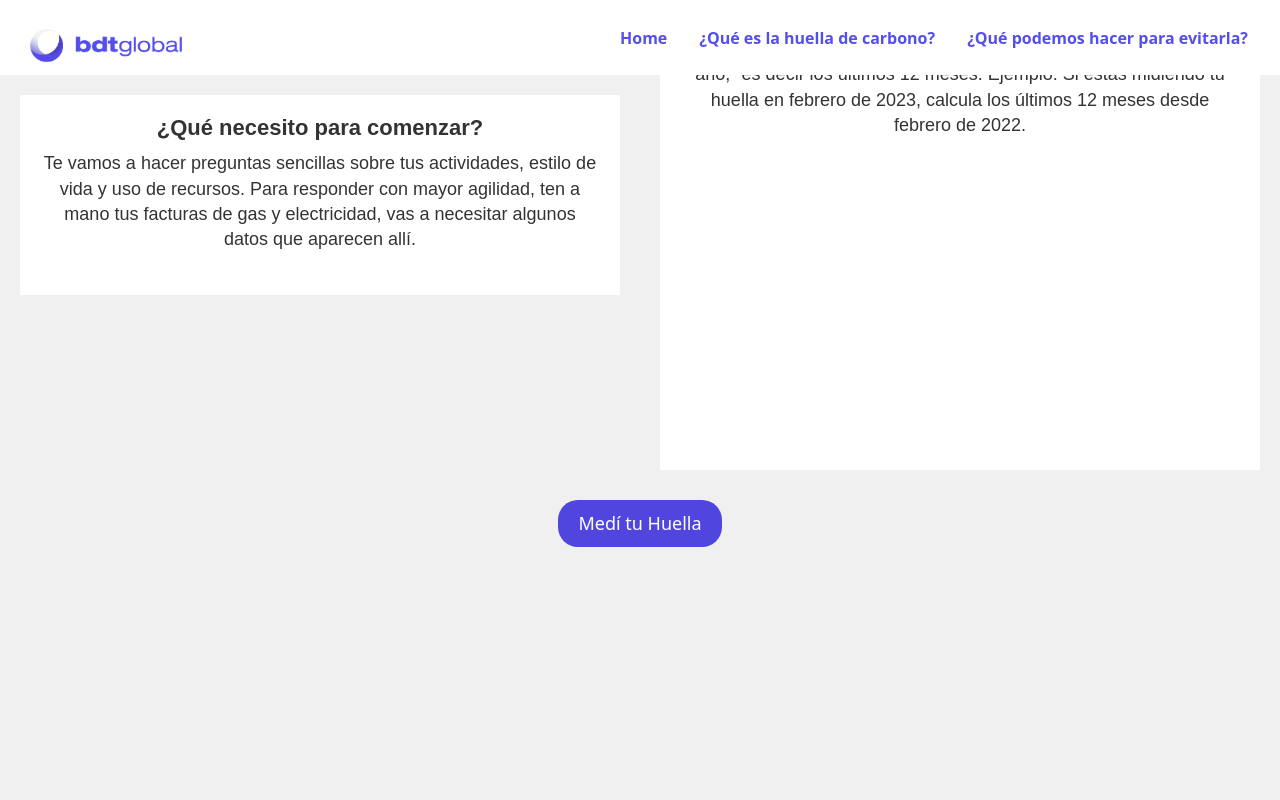
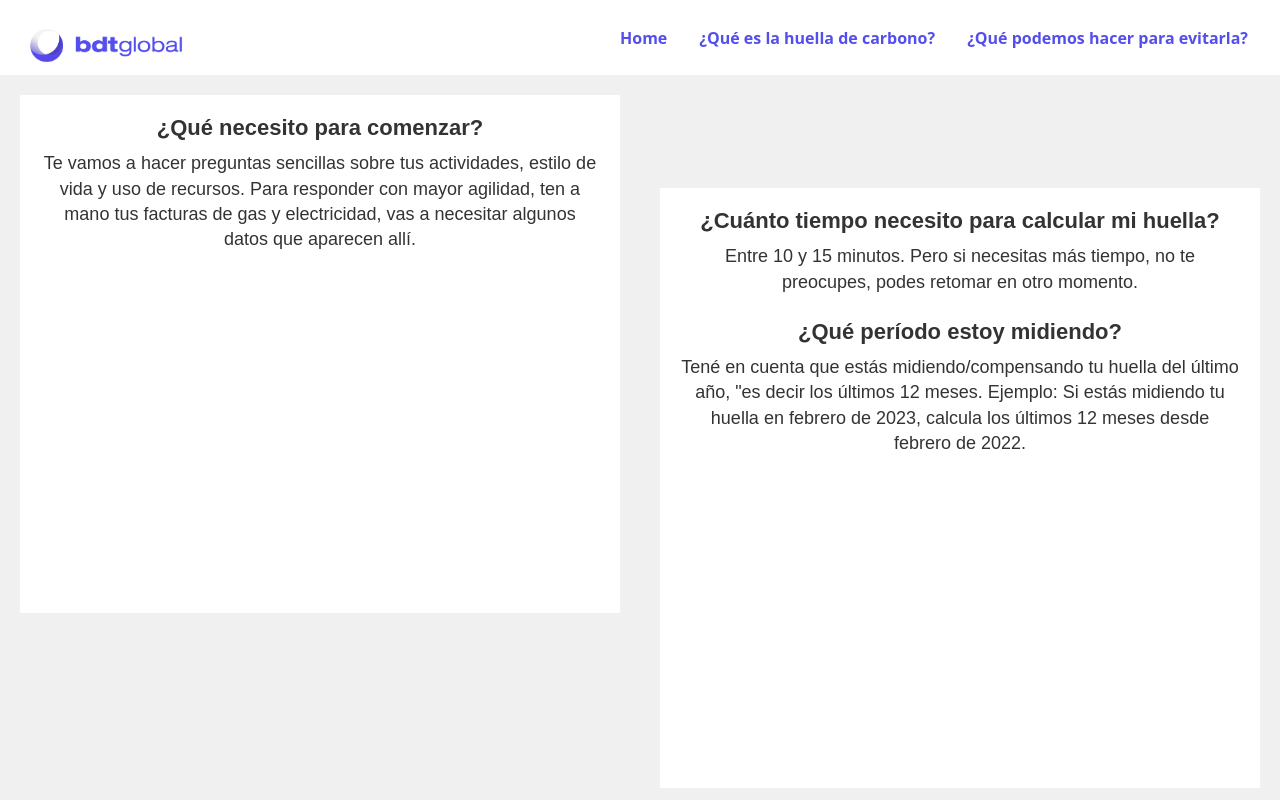
Before and after one commit to maguisaid/frontPrf, a React (Create React App) app: page /informacion in a window 1280 px wide. Shown: the top 800 px of the page. Built offline with nearby package versions, Linux system fonts and the light colour scheme.

Commit message:
cambios magui

```diff
--- a/src/App.tsx
+++ b/src/App.tsx
@@ -2,14 +2,12 @@ import React from 'react'
 import Navbar from './components/navbar/Navbar';
 import Cloud from './components/cloud/Cloud'
 import Footer from './components/footer/Footer';
-import Informacion from './components/Informacion/Informacion';
 
 function App() {
   return (
     <>
       <Navbar />
       <Cloud />
-      <Informacion/>
       <Footer />
     </>
   );
--- a/src/components/Informacion/Informacion.css
+++ b/src/components/Informacion/Informacion.css
@@ -21,7 +21,7 @@
     width: 100%;
     max-width: 600px;
     margin: 10px;
-    max-height: 200px; /* Ajusta la altura máxima deseada */
+    max-height: 600px; /* Ajusta la altura máxima deseada */
   }
 
   .Informacion .additional-info {
@@ -67,7 +67,7 @@
   .Informacion .btn-MideTuHuella {
     font-size: 18px;
     background-color: #5046DF;
-    padding: 10px 20px;
+    padding: 10px 10px;
     border-radius: 20px;
     text-align: center;
     color: #FFFFFF;
```
